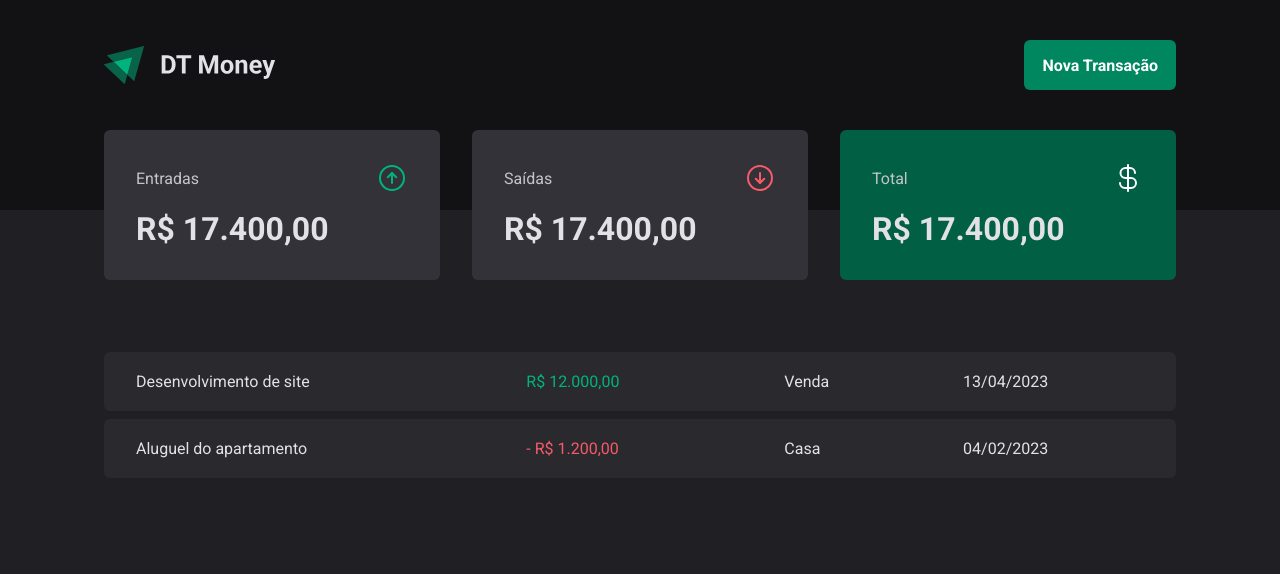
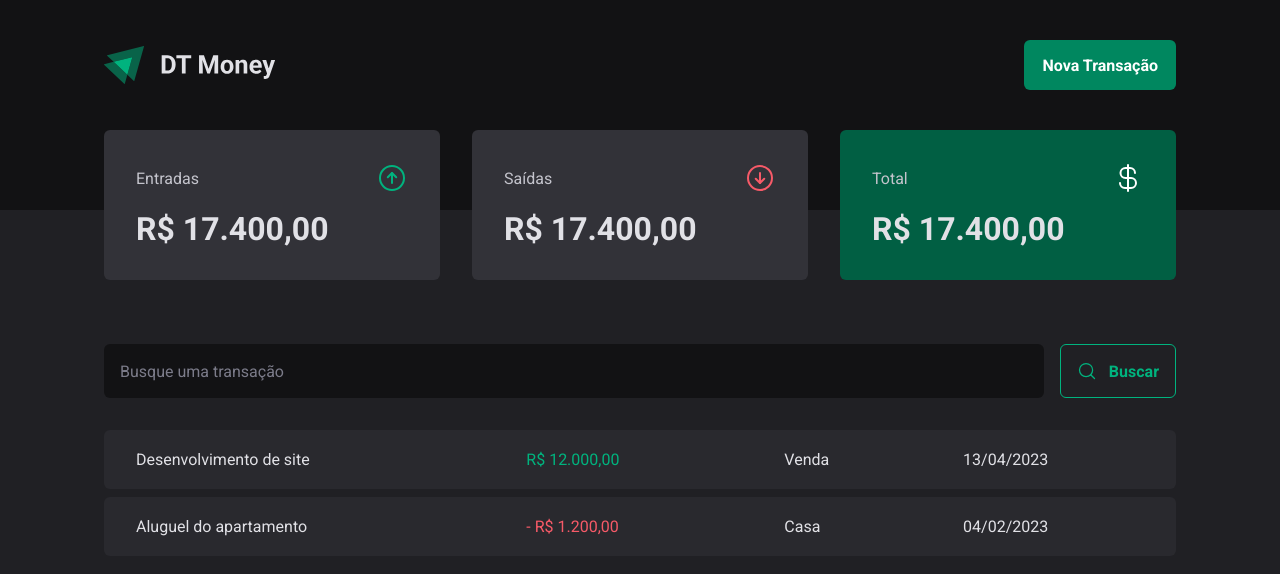
Before and after one commit to YanCardoso/money-y, a React (Vite) app: page / in a window 1280 px wide. Shown: the top 574 px of the page. Built offline with nearby package versions, Linux system fonts and the light colour scheme.

Commit message:
search component

```diff
--- a/package.json
+++ b/package.json
@@ -10,6 +10,7 @@
     "preview": "vite preview"
   },
   "dependencies": {
+    "@radix-ui/react-dialog": "^1.0.4",
     "phosphor-react": "^1.4.1",
     "react": "^18.2.0",
     "react-dom": "^18.2.0",
--- /dev/null
+++ b/src/pages/Transactions/components/SearchForm/index.tsx
@@ -0,0 +1,17 @@
+import { MagnifyingGlass } from 'phosphor-react'
+import { SearchFormContainer } from './styles'
+
+export function SearchForm() {
+	return (
+		<SearchFormContainer>
+			<input
+				type='text'
+				placeholder='Busque uma transação'
+			/>
+			<button>
+				<MagnifyingGlass size={20}/>
+				Buscar
+			</button>
+		</SearchFormContainer>
+	)
+}
--- /dev/null
+++ b/src/pages/Transactions/components/SearchForm/styles.ts
@@ -0,0 +1,42 @@
+import styled from 'styled-components'
+
+export const SearchFormContainer = styled.form`
+	display: flex;
+	gap: 1rem;
+
+	input {
+		flex: 1;
+		border-radius: 6px;
+		border: 0;
+
+		background: ${(props) => props.theme['gray-900']};
+		color: ${(props) => props.theme['gray-300']};
+		padding: 1rem;
+
+		&::placeholder {
+			color: ${(props) => props.theme['gray-500']};
+		}
+	}
+
+	button {
+		display: flex;
+		align-items: center;
+		gap: 0.75rem;
+
+		border: 0;
+		padding: 1rem;
+		background: transparent;
+		border: 1px solid ${(props) => props.theme['green-300']};
+		color: ${(props) => props.theme['green-300']};
+		font-weight: bold;
+		border-radius: 6px;
+		transition: background-color 0.2s, border-color 0.2s, color 0.2s;
+		cursor: pointer;
+
+		&:hover {
+			background: ${(props) => props.theme['green-500']};
+			border: 1px solid ${(props) => props.theme['green-500']};
+			color: ${(props) => props.theme.white};
+		}
+	}
+`
--- a/src/pages/Transactions/index.tsx
+++ b/src/pages/Transactions/index.tsx
@@ -1,5 +1,6 @@
 import { Header } from '../../components/Header'
 import { Summary } from '../../components/Summary'
+import { SearchForm } from './components/SearchForm'
 import {
 	PriceHighlight,
 	TransactionsTable,
@@ -11,8 +12,8 @@
 		<div>
 			<Header />
 			<Summary />
-
 			<TransactionsTableContainer>
+				<SearchForm />
 				<TransactionsTable>
 					<tbody>
 						<tr>
--- a/src/pages/Transactions/styles.ts
+++ b/src/pages/Transactions/styles.ts
@@ -10,6 +10,7 @@
 	width: 100%;
 	border-collapse: separate;
 	border-spacing: 0 0.5rem;
+  margin-top: 1.5rem;
 
 	td {
 		padding: 1.25rem 2rem;
```
Also changed, not shown: 1 other file (tests, documents, lock files or other folders).
